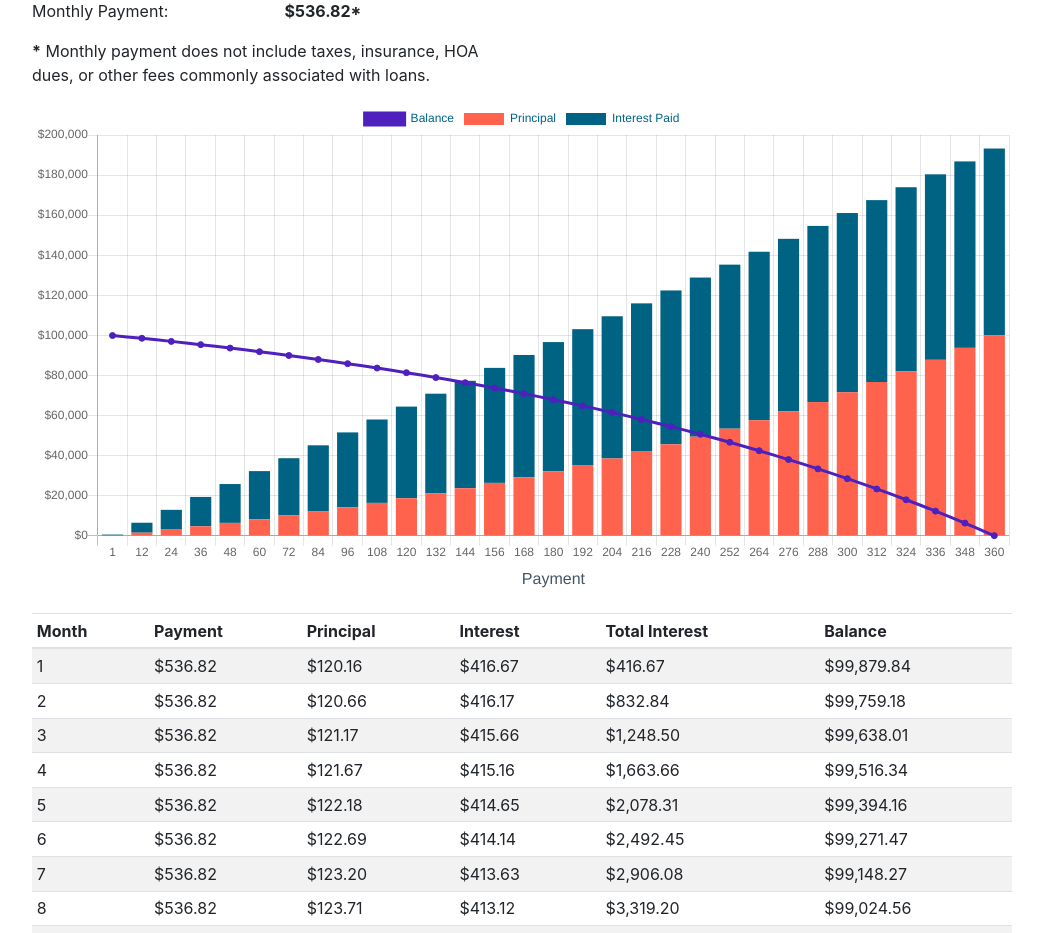
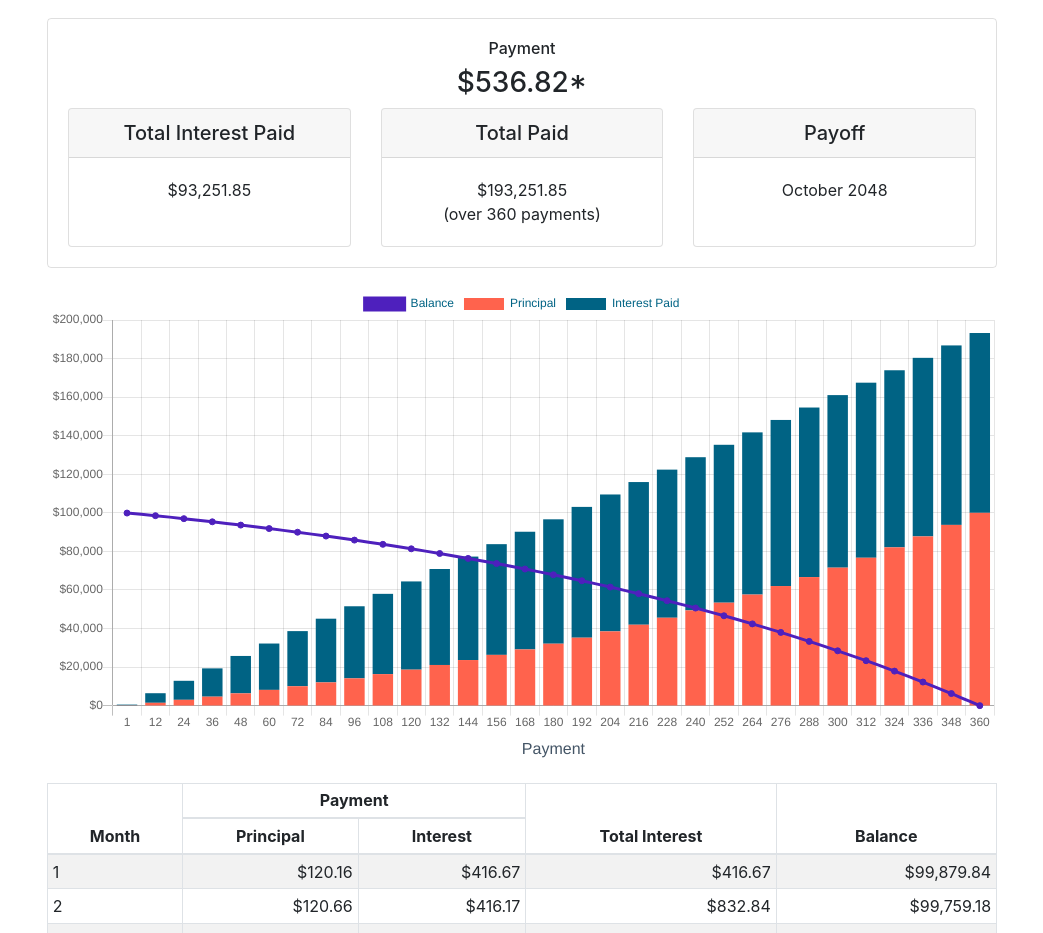
Before and after one commit to jlangevin/budget-tools, a React (Create React App) app: page /MonthlyLoanPayment in a window 1280 px wide. Shown: the part 319-1252 px from the top of the page, without its empty margins (118-1161 px from the left). Built offline with nearby package versions, Linux system fonts and the light colour scheme.

Commit message:
Alter layout; tweak calcs

```diff
--- a/src/App.module.css
+++ b/src/App.module.css
@@ -1,5 +1,5 @@
 .AppBody {
   max-width: 1000px !important;
   margin: auto;
-  padding: 10px;
+  padding: 25px;
 }
--- a/src/components/calculators/LoanAmortization.js
+++ b/src/components/calculators/LoanAmortization.js
@@ -1,5 +1,5 @@
 import React from 'react';
-import { Table } from 'reactstrap';
+import { Card, CardBody, CardDeck, CardHeader, CardText, Col, Row, Table } from 'reactstrap';
 import { calculateAmortization, formatMoney, getMonthlyRateFromAPR, numberMonthsInYears } from '../../utils/loans';
 
 import LoanChart from './LoanChart';
@@ -10,11 +10,11 @@ const AmortizationItem = ({ index, payment, principalPayment, interestPayment, t
   return (
     <tr>
       <td>{ index+1 }</td>
-      <td>{ formatMoney(payment) }</td>
-      <td>{ formatMoney(principalPayment) }</td>
-      <td>{ formatMoney(interestPayment) }</td>
-      <td>{ formatMoney(totalInterest) }</td>
-      <td>{ formatMoney(loanBalance) }</td>
+      {/* <td>{ formatMoney(payment) }</td> */}
+      <td className="text-right">{ formatMoney(principalPayment) }</td>
+      <td className="text-right">{ formatMoney(interestPayment) }</td>
+      <td className="text-right">{ formatMoney(totalInterest) }</td>
+      <td className="text-right">{ formatMoney(loanBalance) }</td>
     </tr>
   );
 }
@@ -35,12 +35,60 @@ const AmortizationList = ({ data }) => {
 
 const LoanAmortization = ({ rate, duration, principal, payment }) => {
 
-  let rateMonthly = getMonthlyRateFromAPR(rate);
-  let loanTermMonths = numberMonthsInYears(duration);
-  let amortization = calculateAmortization(payment, loanTermMonths, rateMonthly, principal);
+  const periodicRate = getMonthlyRateFromAPR(rate);
+  const loanTermPeriods = numberMonthsInYears(duration);
+  const amortization = calculateAmortization(payment, loanTermPeriods, periodicRate, principal);
+  const endData = amortization[amortization.length-1];
+  const today = new Date();
+  const payoffDate = new Date(today.getFullYear()+duration, today.getMonth(), today.getDate());
 
   return (
     <div>
+
+      <div className={classes.LoanInfoBox}>
+        <Row>
+          <Col className="text-center">
+            <h6>Payment</h6>
+            <h3>{formatMoney(payment)}*</h3>
+          </Col>
+        </Row>
+
+        <Row>
+          <Col>
+            <CardDeck className="text-center">
+              <Card>
+                <CardHeader tag="h5">Total Interest Paid</CardHeader>
+                <CardBody>
+                  <CardText>
+                    {formatMoney(endData.totalInterest)}
+                  </CardText>
+                </CardBody>
+              </Card>
+
+              <Card>
+                <CardHeader tag="h5">Total Paid</CardHeader>
+                <CardBody>
+                  <CardText>
+                    {formatMoney(endData.totalInterest + endData.totalPrincipal)}<br />
+                    (over {loanTermPeriods} payments)
+                  </CardText>
+                </CardBody>
+              </Card>
+
+              <Card>
+                <CardHeader tag="h5">Payoff</CardHeader>
+                <CardBody>
+                  <CardText>
+                    {payoffDate.toLocaleString('en-us', { month: 'long' })} {payoffDate.getFullYear()}
+                  </CardText>
+                </CardBody>
+              </Card>
+            </CardDeck>
+          </Col>
+        </Row>
+      </div>
+
+
 
       <div className={classes.ChartWrapper}>
         <LoanChart
@@ -48,15 +96,19 @@ const LoanAmortization = ({ rate, duration, principal, payment }) => {
         />
       </div>
 
-      <Table className="table-striped table-sm {classes.reduce-table-padding}" size="sm">
-        <thead>
+      <Table size="sm" bordered striped responsive>
+        <thead className="text-center">
           <tr>
-            <th>Month</th>
-            <th>Payment</th>
+            <th rowSpan="2">Month</th>
+            <th colSpan="2">Payment</th>
+            {/* <th>Interest</th> */}
+            <th rowSpan="2">Total Interest</th>
+            <th rowSpan="2">Balance</th>
+          </tr>
+          <tr>
+            {/* <th>Payment</th> */}
             <th>Principal</th>
             <th>Interest</th>
-            <th>Total Interest</th>
-            <th>Balance</th>
           </tr>
         </thead>
 
--- a/src/components/calculators/LoanAmortization.module.css
+++ b/src/components/calculators/LoanAmortization.module.css
@@ -1,3 +1,10 @@
+.LoanInfoBox {
+  margin: 20px 0px;
+  padding: 20px;
+  width: 100%;
+  border: 1px solid rgba(0, 0, 0, 0.125);
+  border-radius: 4px;
+}
 
 .ChartWrapper {
   margin: 0px 0px 20px 0px;
--- a/src/components/calculators/MonthlyLoanPayment.js
+++ b/src/components/calculators/MonthlyLoanPayment.js
@@ -226,7 +226,7 @@ class MonthlyLoanPayment extends Component {
             </Col>
           </FormGroup>
 
-          <FormGroup row>
+          {/* <FormGroup row>
             <Col xs={ 12 } sm={ 6 } md={ 4 } lg={ 3 }>
               Monthly Payment:
             </Col>
@@ -240,7 +240,7 @@ class MonthlyLoanPayment extends Component {
                 }
               </b>
             </Col>
-          </FormGroup>
+          </FormGroup> */}
 
           {/*
             this.allowAmortization() ?
@@ -259,12 +259,12 @@ class MonthlyLoanPayment extends Component {
               null
           */}
 
-          <FormGroup row>
+          {/* <FormGroup row>
             <Col xs={ 12 } md={ 8 } lg={ 6 }>
               <b>*</b> Monthly payment does not include taxes, insurance,
               HOA dues, or other fees commonly associated with loans.
             </Col>
-          </FormGroup>
+          </FormGroup> */}
         </Form>
 
         {
--- a/src/utils/roundNums.js
+++ b/src/utils/roundNums.js
@@ -16,10 +16,14 @@ const roundHalfUpSymmetric = (value, decimals=0) => {
   return newValue / multiplier;
 };
 
-const roundHalfDownAsymmetric = value => {
-  return value % 0.5 === 0 ?
-         Math.floor(value) :
-         Math.round(value);
+const roundHalfDownAsymmetric = (value, decimals=0) => {
+  const multiplier = 10**decimals;
+  let newValue = value * multiplier;
+
+  newValue = newValue % 0.5 === 0 ?
+             Math.floor(newValue) :
+             Math.round(newValue);
+  return newValue / multiplier;
 };
 
 const roundHalfDownSymmetric = value => {
```
